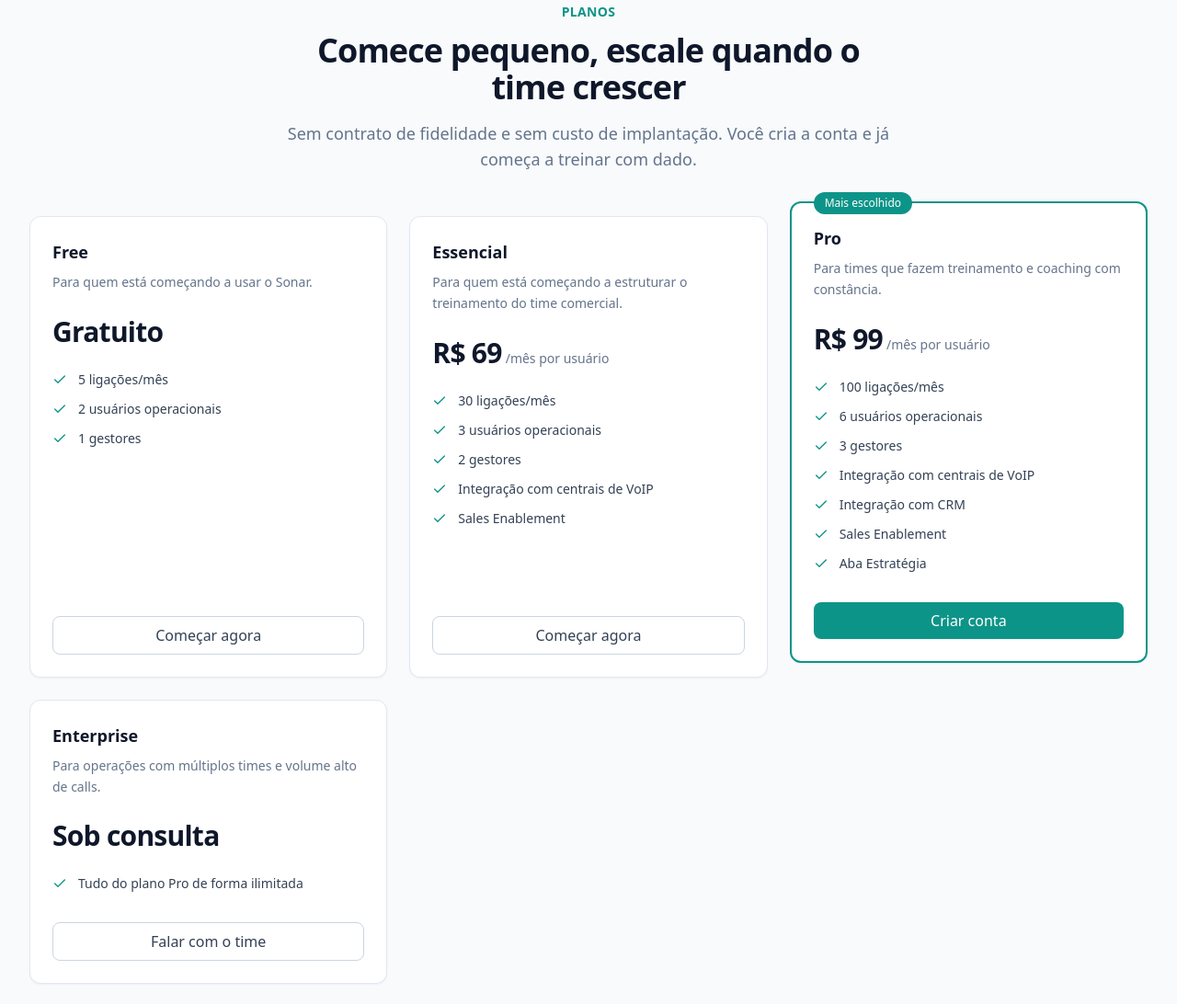
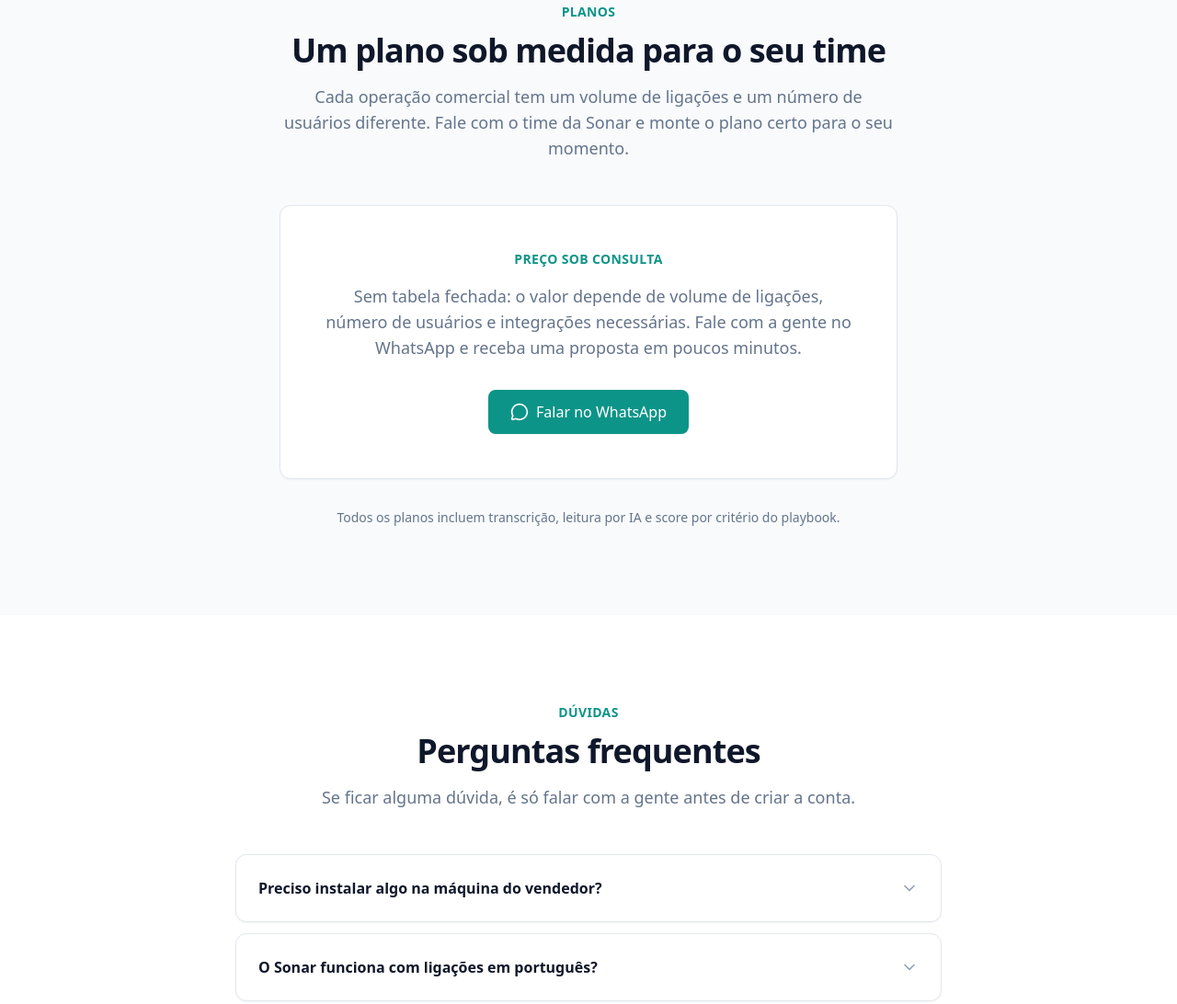
Before and after one commit to vitorgume/sonar-site, an Astro site: page / in a window 1280 px wide. Shown: the part 3926-5018 px from the top of the page at 92% size. Built offline with nearby package versions, Linux system fonts and the light colour scheme; Astro itself is replaced by a stand-in of ours; a web font is replaced by a local one.

Commit message:
Alterando preços

```diff
--- a/src/components/sections/Pricing.astro
+++ b/src/components/sections/Pricing.astro
@@ -1,9 +1,8 @@
 ---
-import { Check } from 'lucide-astro';
+import { MessageCircle } from 'lucide-astro';
 import Container from '../ui/Container.astro';
 import SectionTitle from '../ui/SectionTitle.astro';
 import Button from '../ui/Button.astro';
-import { PLANS } from '../../data/plans';
 import { APP_URLS } from '../../data/site';
 ---
 
@@ -11,64 +10,30 @@ import { APP_URLS } from '../../data/site';
   <Container>
     <SectionTitle
       eyebrow="Planos"
-      title="Comece pequeno, escale quando o time crescer"
-      description="Sem contrato de fidelidade e sem custo de implantação. Você cria a conta e já começa a treinar com dado."
+      title="Um plano sob medida para o seu time"
+      description="Cada operação comercial tem um volume de ligações e um número de usuários diferente. Fale com o time da Sonar e monte o plano certo para o seu momento."
     />
 
-    <div class="mt-12 grid items-start gap-6 lg:grid-cols-3">
-      {
-        PLANS.map((plan) => (
-          <div
-            class={`relative flex h-full flex-col rounded-xl bg-white p-6 shadow-sm ${
-              plan.highlighted
-                ? 'border-2 border-teal-600 lg:-mt-4 lg:pb-10'
-                : 'border border-slate-200'
-            }`}
-          >
-            {plan.highlighted && (
-              <span class="absolute -top-3 left-6 inline-flex items-center rounded-full bg-teal-600 px-3 py-1 text-xs font-medium text-white">
-                Mais escolhido
-              </span>
-            )}
-
-            <h3 class="text-lg font-semibold text-slate-900">{plan.name}</h3>
-            <p class="mt-2 text-sm font-medium leading-relaxed text-slate-500">
-              {plan.description}
+    <div class="mx-auto mt-12 max-w-2xl rounded-xl border border-slate-200 bg-white p-8 text-center shadow-sm md:p-12">
+      <p class="text-sm font-semibold uppercase tracking-wide text-teal-600">
+        Preço sob consulta
       </p>
-
-            <p class="mt-6 flex items-baseline gap-1">
-              <span class="text-3xl font-semibold tracking-tight text-slate-900">
-                {plan.price}
-              </span>
-              {plan.priceSuffix && (
-                <span class="text-sm font-medium text-slate-500">
-                  {plan.priceSuffix}
-                </span>
-              )}
+      <p class="mt-4 text-base font-medium text-slate-500 md:text-lg">
+        Sem tabela fechada: o valor depende de volume de ligações, número de
+        usuários e integrações necessárias. Fale com a gente no WhatsApp e
+        receba uma proposta em poucos minutos.
       </p>
-
-            <ul class="mt-6 flex-1 space-y-3">
-              {plan.features.map((feature) => (
-                <li class="flex items-start gap-3 text-sm font-medium text-slate-700">
-                  <Check
-                    class="mt-0.5 h-4 w-4 shrink-0 text-teal-600"
-                    aria-hidden="true"
-                  />
-                  {feature}
-                </li>
-              ))}
-            </ul>
 
       <Button
         href={APP_URLS.comercial}
-              variant={plan.highlighted ? 'primary' : 'secondary'}
-              class="mt-8 w-full"
+        variant="primary"
+        size="lg"
+        external
+        class="mt-8"
       >
-              {plan.ctaLabel}
+        <MessageCircle class="h-5 w-5" aria-hidden="true" />
+        Falar no WhatsApp
       </Button>
-          </div>
-        ))
-      }
     </div>
 
     <p class="mt-8 text-center text-sm font-medium text-slate-500">
--- a/src/data/plans.ts
+++ /dev/null
@@ -1,75 +0,0 @@
-/**
- * ⚠️ VALORES PROVISÓRIOS — CONFIRMAR ANTES DE PUBLICAR.
- * Os preços abaixo são placeholders para estruturar a página.
- * Substitua `price` e `limits` pelos valores comerciais reais do Sonar.
- */
-
-export interface Plan {
-  name: string;
-  description: string;
-  price: string;
-  priceSuffix: string;
-  highlighted: boolean;
-  ctaLabel: string;
-  features: string[];
-}
-
-export const PLANS: Plan[] = [
-  {
-    name: 'Free',
-    description: 'Para quem está começando a usar o Sonar.',
-    price: 'Gratuito',
-    priceSuffix: '',
-    highlighted: false,
-    ctaLabel: 'Começar agora',
-    features: [
-      '5 ligações/mês',
-      '2 usuários operacionais',
-      '1 gestores'
-    ],
-  },
-  {
-    name: 'Essencial',
-    description:
-      'Para quem está começando a estruturar o treinamento do time comercial.',
-    price: 'R$ 69',
-    priceSuffix: '/mês por usuário',
-    highlighted: false,
-    ctaLabel: 'Começar agora',
-    features: [
-      '30 ligações/mês',
-      '3 usuários operacionais',
-      '2 gestores',
-      'Integração com centrais de VoIP',
-      'Sales Enablement',
-    ],
-  },
-  {
-    name: 'Pro',
-    description: 'Para times que fazem treinamento e coaching com constância.',
-    price: 'R$ 99',
-    priceSuffix: '/mês por usuário',
-    highlighted: true,
-    ctaLabel: 'Criar conta',
-    features: [
-      '100 ligações/mês',
-      '6 usuários operacionais',
-      '3 gestores',
-      'Integração com centrais de VoIP',
-      'Integração com CRM',
-      'Sales Enablement',
-      'Aba Estratégia'
-    ],
-  },
-  {
-    name: 'Enterprise',
-    description: 'Para operações com múltiplos times e volume alto de calls.',
-    price: 'Sob consulta',
-    priceSuffix: '',
-    highlighted: false,
-    ctaLabel: 'Falar com o time',
-    features: [
-      'Tudo do plano Pro de forma ilimitada',
-    ],
-  },
-];
```
Lines whose indentation alone changed are shown as unchanged.
